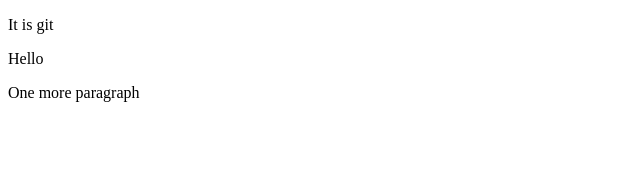
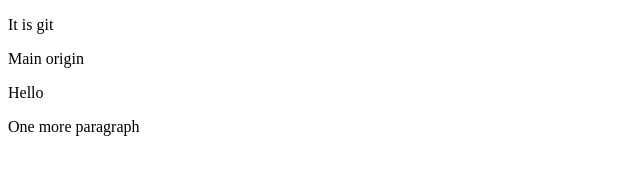
Before and after one commit to bugigen/html-3, a plain HTML site: page index.html in a window 1280 px wide. Shown: the whole page, without its empty margins (0-640 px from the left). Drawn offline with Linux system fonts and the light colour scheme.

Commit message:
main origin

```diff
--- a/index.html
+++ b/index.html
@@ -9,7 +9,7 @@
 </head>
 <body>
   <p>It is git</p>
-
+  <p>Main origin</p>
   <p>Hello</p>
   <p>One more paragraph</p>
 
```
